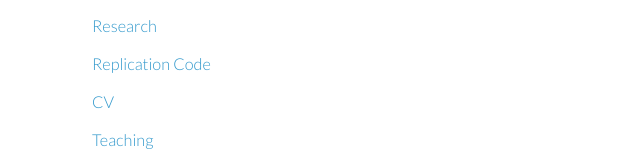
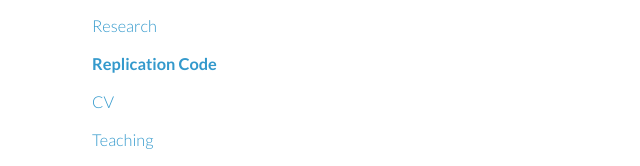
Before and after one commit to dahuang-finance/dahuang-finance.github.io, a plain HTML site: page code.html in a window 1280 px wide. Shown: the part 171-337 px from the top of the page, 68-708 px from the left. Drawn offline with Linux system fonts and the light colour scheme.

Commit message:
Update code.html

```diff
--- a/code.html
+++ b/code.html
@@ -16,7 +16,7 @@
         <p>Ph.D. Candidate in Finance</p>
         <h3><p class="view"><a href="https://dahuang-finance.github.io/">Home</a></p></h3>
         <h3><p class="view"><a href="https://dahuang-finance.github.io/research.html">Research</a></p></h3>
-        <h3><p class="view"><a href="https://dahuang-finance.github.io/code.html">Replication Code</a></p></h3>
+        <h3><p class="view"><a href="https://dahuang-finance.github.io/code.html"><b>Replication Code</b></a></p></h3>
 	<h3><p class="view"><a href="https://dahuang-finance.github.io/research/cv_20221108.pdf">CV</a></p></h3>
 	<h3><p class="view"><a href="https://dahuang-finance.github.io/teaching.html">Teaching</a></p></h3>
 	<p class="view"><img src="dh2016.jpg" width=270 height=360></p>
```
